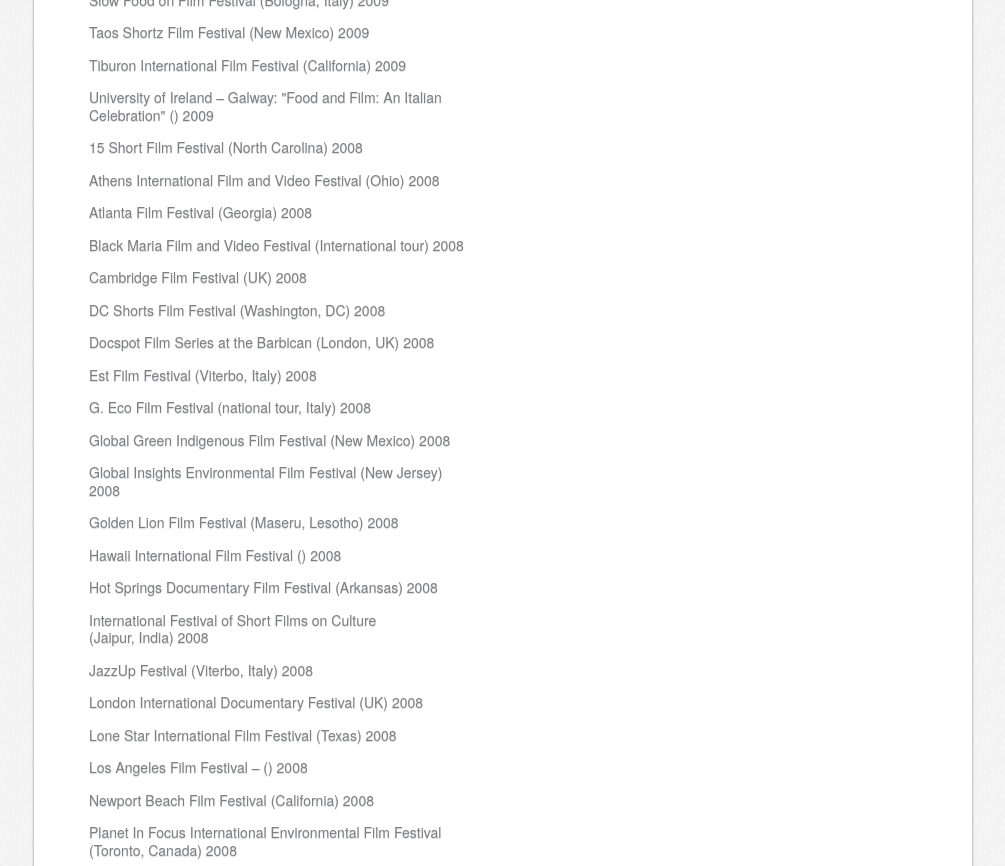
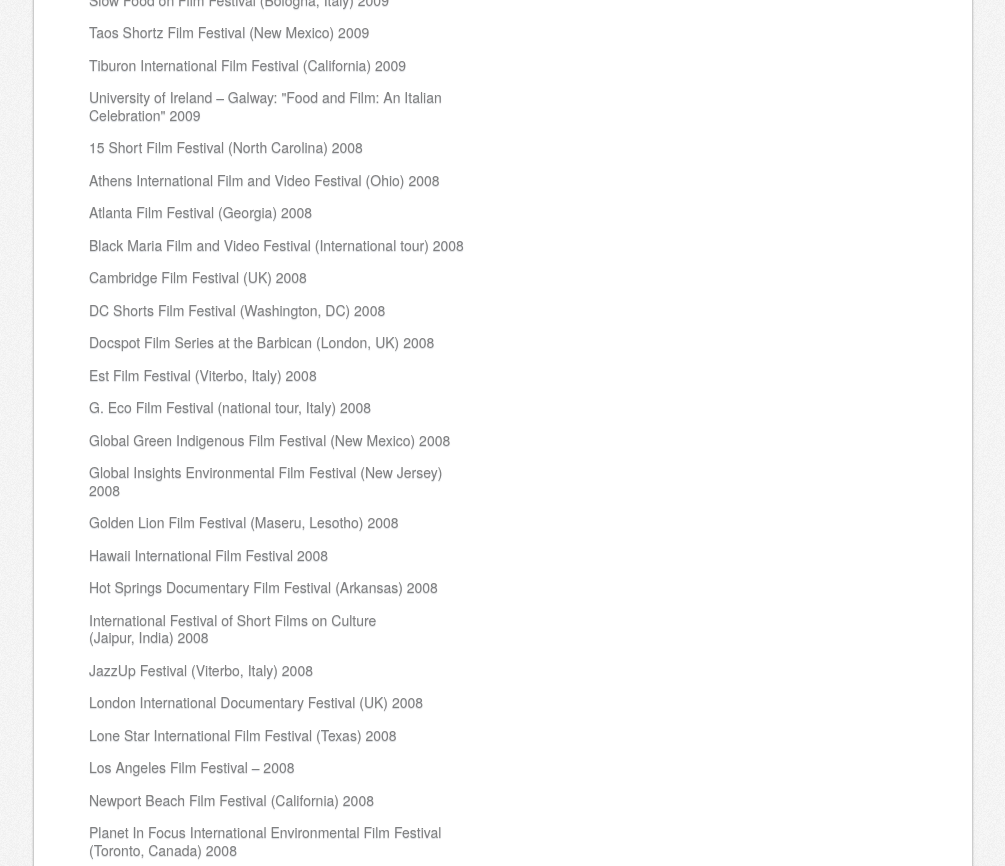
Before and after one commit to jennysharps/paul-zinder-static, a Jekyll site: the page built from _films/uno-degli-ultimi.md, in a window 1280 px wide and 1400 px high, scrolled down 1203 px. Shown: the part 155-1021 px from the top of the window, without its empty margins (137-1142 px from the left). Built offline with Jekyll 4.4.1, drawn with Linux system fonts in a browser that asks for light colours.

Commit message:
Update film template to heck for falsey values in conditional rendering

```diff
--- a/_layouts/film.html
+++ b/_layouts/film.html
@@ -5,7 +5,7 @@
     <h1>{{ page.name }}</h1>
 
     <h1 class='alternate-title'>
-        {% if page.alternate_name != '' %}
+        {% if page.alternate_name %}
         <span>({{ page.alternate_name }}),</span>
         {% endif %}
         {{ page.year }}
@@ -13,7 +13,7 @@
 
     <div class='video-details-container'>
         <div class='left-video-details'>
-            {% if page.image != '' %}
+            {% if page.image %}
             <span class="fl padding-right">
                 <a rel="gallery-img" href="{{ page.image | absolute_url }}">
                     <img width="280" height="210" alt="{{ page.name }} main image" src="{{ page.image | absolute_url }}" title='"{{ page.name }}"' />
@@ -21,7 +21,7 @@
             </span>
             {% endif %}
 
-            {% if page.vimeo_id != '' %}
+            {% if page.vimeo_id %}
             <div class='tagline-col'>
                 <a class="video watch-button fancybox-youtube" href="//player.vimeo.com/video/{{ page.vimeo_id }}?autoplay=1&quality=720p" onClick="_gaq.push(['_trackEvent', 'Videos', 'Play', '{{ page.name }}']);">
                     <h2>Watch Film</h2>
@@ -29,7 +29,7 @@
             </div>
             {% endif %}
 
-            {% if page.synopsis != '' %}
+            {% if page.synopsis %}
             <div class='clear'></div>
 
             <span id='synopsis'>
@@ -62,7 +62,7 @@
             {% for screening in page.selected_screenings %}
             <p>
                 <span class="screening-name">{{ screening.name }}</span>
-                {% if screening.location != '' %}
+                {% if screening.location %}
                     ({{ screening.location }})
                 {% endif %}
                 {{ screening.year }}
```
